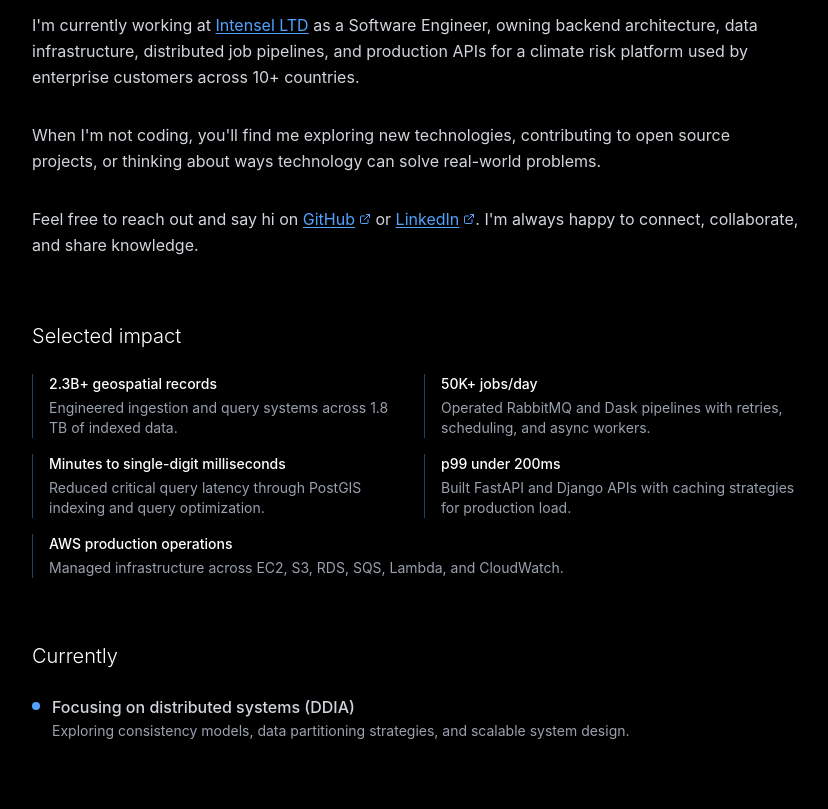
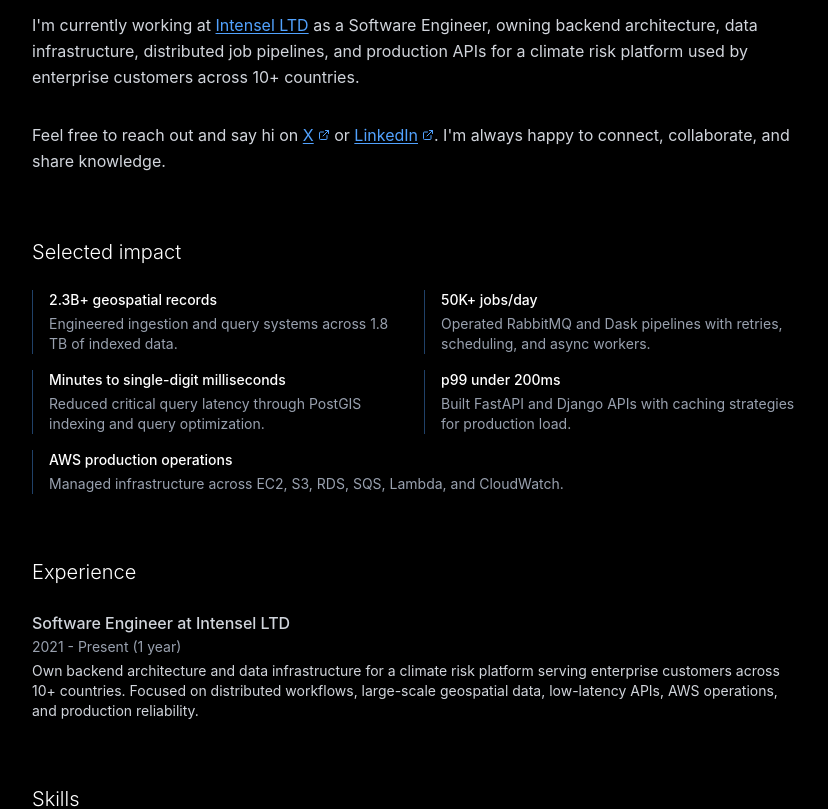
Before and after one commit to karan-jadhav/jadhav.dev, a Next.js app: page / in a window 1280 px wide. Shown: the part 440-1249 px from the top of the page, without its empty margins (224-1052 px from the left). Built offline with nearby package versions, Linux system fonts and the light colour scheme.

Commit message:
resume added and few main page changes

```diff
--- a/src/app/page.tsx
+++ b/src/app/page.tsx
@@ -100,20 +100,14 @@
           </p>
 
           <p className="text-gray-300">
-            When I&apos;m not coding, you&apos;ll find me exploring new
-            technologies, contributing to open source projects, or thinking
-            about ways technology can solve real-world problems.
-          </p>
-
-          <p className="text-gray-300">
             Feel free to reach out and say hi on{" "}
             <a
-              href="https://github.com/karan-jadhav"
+              href="https://x.com/IamKaranJadhav"
               className="text-blue-400 hover:text-blue-300 underline underline-offset-2 transition-colors inline-flex items-center gap-1"
               target="_blank"
               rel="noopener noreferrer"
             >
-              GitHub <ExternalLink className="w-3 h-3" />
+              X <ExternalLink className="w-3 h-3" />
             </a>{" "}
             or{" "}
             <a
@@ -176,7 +170,7 @@
           </div>
         </div>
 
-        <div className="space-y-6">
+        {/* <div className="space-y-6">
           <h2 className="text-xl font-light text-white">Currently</h2>
           <div className="space-y-3 text-gray-300">
             <div className="flex items-start gap-3">
@@ -192,7 +186,7 @@
               </div>
             </div>
           </div>
-        </div>
+        </div> */}
 
         <div className="space-y-6">
           <h2 className="text-xl font-light text-white">Experience</h2>
```
Also changed, not shown: 1 other file (tests, documents, lock files or other folders).
